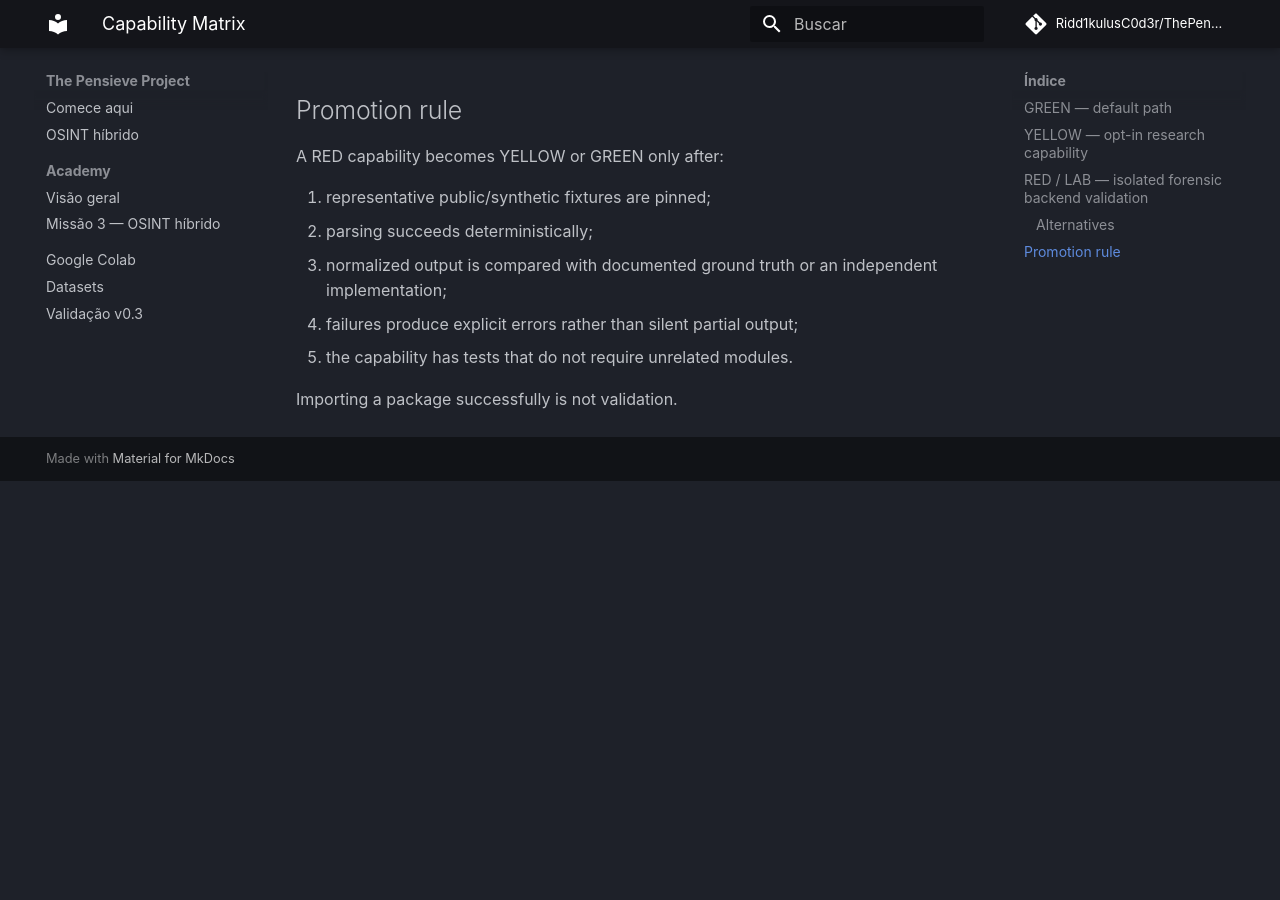
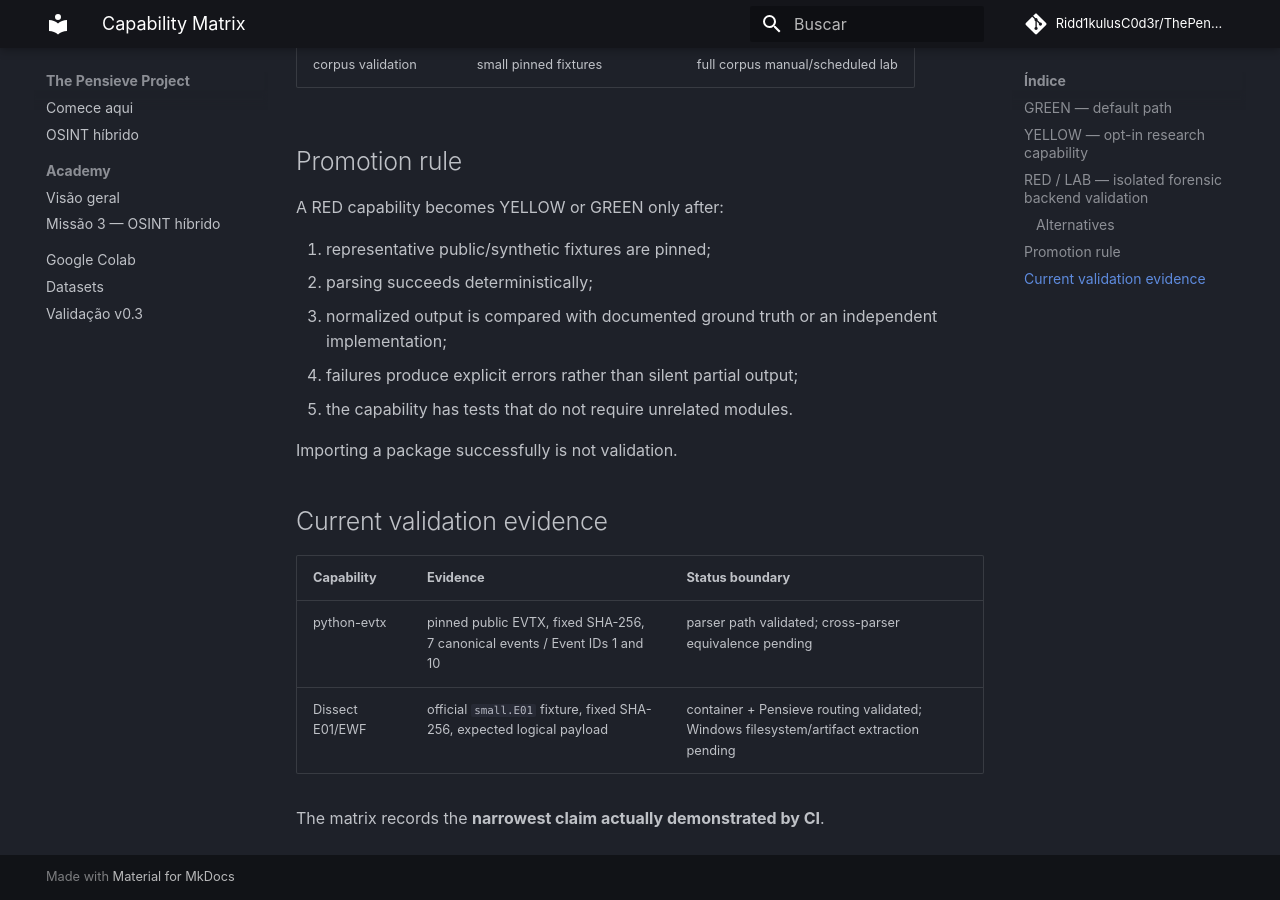
Before and after one commit to Ridd1kulusC0d3r/ThePensieveProject, an MkDocs documentation site: the page built from docs/CAPABILITY_MATRIX.md, in a window 1280 px wide and 900 px high, scrolled down 1854 px. Built offline with MkDocs 1.6.1 and Material for MkDocs 9.7.7, drawn with Linux system fonts in a browser that asks for light colours; comment, search, counter and statistics services are not loaded; before the commit the page ends 2335 px from its top, so only the background shows below that; some of the changed text lies outside the part shown.

Commit message:
docs: record narrow EVTX and E01 validation boundaries

```diff
--- a/docs/CAPABILITY_MATRIX.md
+++ b/docs/CAPABILITY_MATRIX.md
@@ -37,12 +37,12 @@
 
 ## RED / LAB — isolated forensic backend validation
 
-These capabilities stay behind `--extended-parsers` and manual integration workflows:
+These capabilities stay behind `--extended-parsers` and isolated integration workflows:
 
-- EVTX via python-evtx
+- EVTX via python-evtx — real public EVTX fixture validated; independent cross-parser comparison still pending
 - Registry / AmCache via regipy
 - MFT / USN / Prefetch / ShimCache and disk images via Dissect
-- E01 / VMDK / VHD / VHDX / RAW
+- E01 / VMDK / VHD / VHDX / RAW — E01/EWF container opening is regression-tested; full filesystem/artifact extraction remains unvalidated
 - large public corpus downloads
 
 ### Alternatives
@@ -67,3 +67,12 @@
 5. the capability has tests that do not require unrelated modules.
 
 Importing a package successfully is not validation.
+
+## Current validation evidence
+
+| Capability | Evidence | Status boundary |
+|---|---|---|
+| python-evtx | pinned public EVTX, fixed SHA-256, 7 canonical events / Event IDs 1 and 10 | parser path validated; cross-parser equivalence pending |
+| Dissect E01/EWF | official `small.E01` fixture, fixed SHA-256, expected logical payload | container + Pensieve routing validated; Windows filesystem/artifact extraction pending |
+
+The matrix records the **narrowest claim actually demonstrated by CI**.
```
